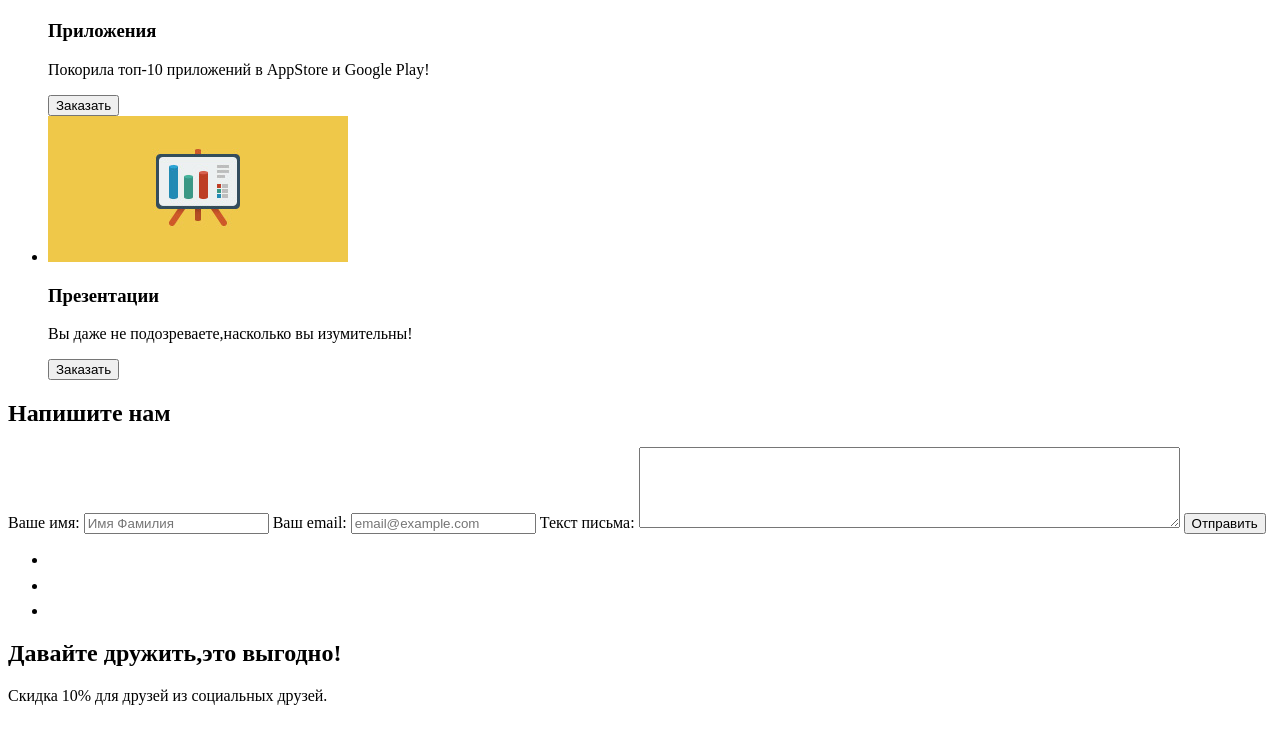
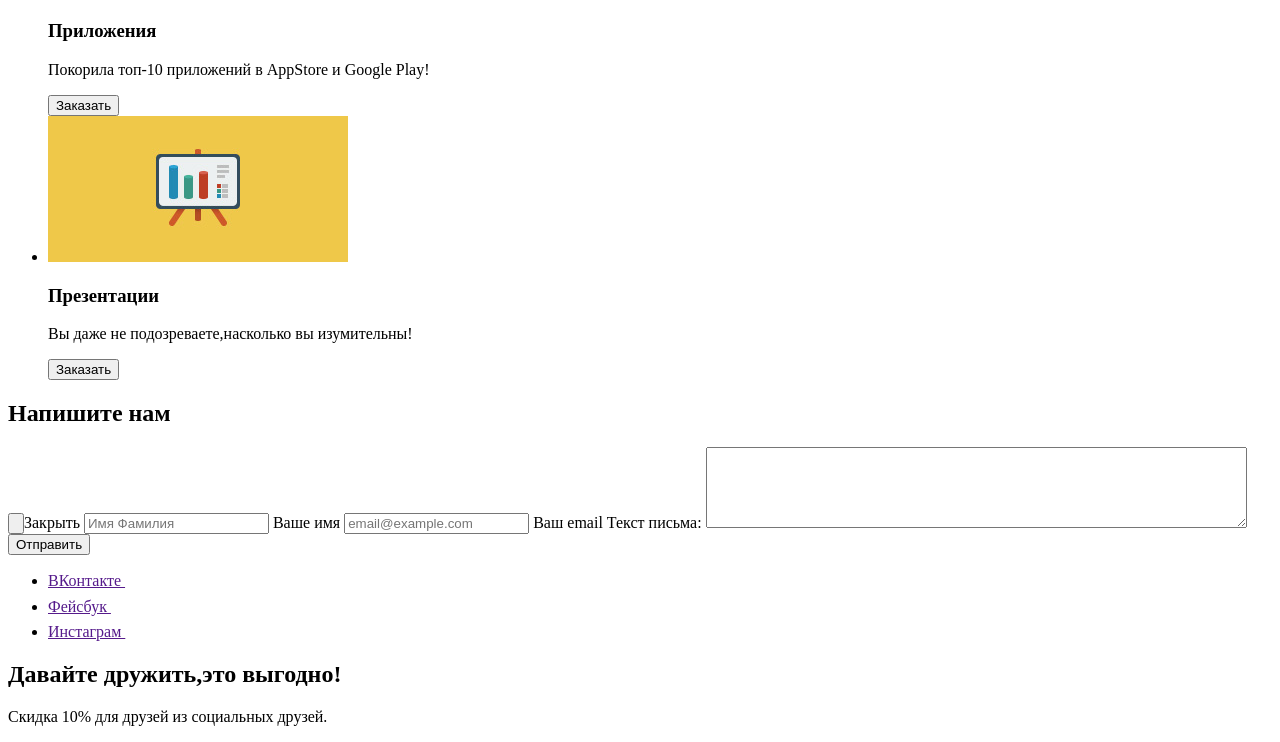
Before and after one commit to Antonio233444/948791-nerds-27, a plain HTML site: page index.html in a window 1280 px wide. Shown: the part 628-1370 px from the top of the page. Before the commit the page ends 1349 px from the top, so only its background shows below. Drawn offline with Linux system fonts and the light colour scheme.

Commit message:
Внёс все необходимые правки.

```diff
--- a/index.html
+++ b/index.html
@@ -42,29 +42,28 @@
                 <li> <img src="images/illustration-1.jpg" width="300px" height="146px" />
                     <h3>Веб-сайты</h3>
                     <p> Мир никогда не будет прежним после того,как увидит ваш сайт! </p>
+                        <button type="button">Заказать</button>
                 </li>
-                <button type="button">Заказать</button>
                 <li> <img src="images/illustration-2.jpg" width="300px" height="146px" />
                     <h3>Приложения</h3>
                     <p> Покорила топ-10 приложений в AppStore и Google Play! </p>
+                       <button type="button">Заказать</button>
                 </li>
-                <button type="button">Заказать</button>
                 <li> <img src="images/illustration-3.jpg" width="300px" height="146px" />
                     <h3>Презентации</h3>
                     <p> Вы даже не подозреваете,насколько вы изумительны! </p>
+                           <button type="button">Заказать</button>
                 </li>
-                <button type="button">Заказать</button>
             </ul>
         </section>
         <section>
             <form>
                     <h1>Напишите нам</h1>
-                    Ваше имя:
+                    <input type="button">Закрыть
                     <input type ="text" placeholder="Имя Фамилия" id="name"/>
-                    <label for="name"></label>
-                    Ваш email:
+                    <label for="name">Ваше имя</label>
                     <input type="email" placeholder="email@example.com" id="mail"/>
-                    <label for="mail"></label>
+                    <label for="mail">Ваш email</label>
                     Текст письма:
                     <textarea cols="65" rows="5"></textarea>
                     <input type="submit" value="Отправить"/>
@@ -75,6 +74,7 @@
         <ul>
             <li>
                 <a href="">
+                   ВКонтакте
                     <svg version="1.1" id="Layer_1" xmlns="http://www.w3.org/2000/svg"             xmlns:xlink="http://www.w3.org/1999/xlink" x="0px" y="0px" width="26px" height="15px" viewBox="0 0 26 15" enable-background="new 0 0 26 15" xml:space="preserve">
                         <path fill="#FFFFFF" d="M16.138,11.51c0.956-0.309,2.18,2.04,3.483,2.939c0.978,0.681,1.727,0.534,1.727,0.534l3.473-0.05
         c0,0,1.815-0.112,0.957-1.554c-0.071-0.12-0.503-1.069-2.585-3.022c-2.177-2.043-1.882-1.712,0.739-5.244
@@ -91,6 +91,7 @@
             </li>
             <li>
                 <a href="">
+                   Фейсбук
                     <svg version="1.1" id="Layer_2" xmlns="http://www.w3.org/2000/svg" xmlns:xlink="http://www.w3.org/1999/xlink" x="0px" y="0px" width="12px" height="22px" viewBox="0 0 12 22" enable-background="new 0 0 12 22" xml:space="preserve">
                         <path fill="#FFFFFF" d="M12,4V0H8C5.791,0,4,1.791,4,4v4H0v4h4v10h4V12h4V8H8V4H12z" /
                     </svg>
@@ -98,6 +99,7 @@
             </li>
             <li>
                 <a href="">
+                   Инстаграм
                     <svg enable-background="new 0 0 21 21" height="21" viewBox="0 0 21 21" width="21" xmlns="http://www.w3.org/2000/svg">
                         <path d="m18 0h-15c-1.65 0-3 1.35-3 3v15c0 1.65 1.35 3 3 3h15c1.65 0 3-1.35 3-3v-15c0-1.65-1.35-3-3-3zm-7.5 7c1.93 0 3.5 1.57 3.5 3.5s-1.57 3.5-3.5 3.5-3.5-1.57-3.5-3.5 1.57-3.5 3.5-3.5zm7.5 11h-15v-9h1.181c-.114.482-.181.983-.181 1.5 0 3.59 2.91 6.5 6.5 6.5s6.5-2.91 6.5-6.5c0-.517-.066-1.018-.181-1.5h1.181zm0-11h-4v-4h4z" fill="#fff" />
                     </svg>
```
Also changed, not shown: catalog.html (+8 -3 lines).
